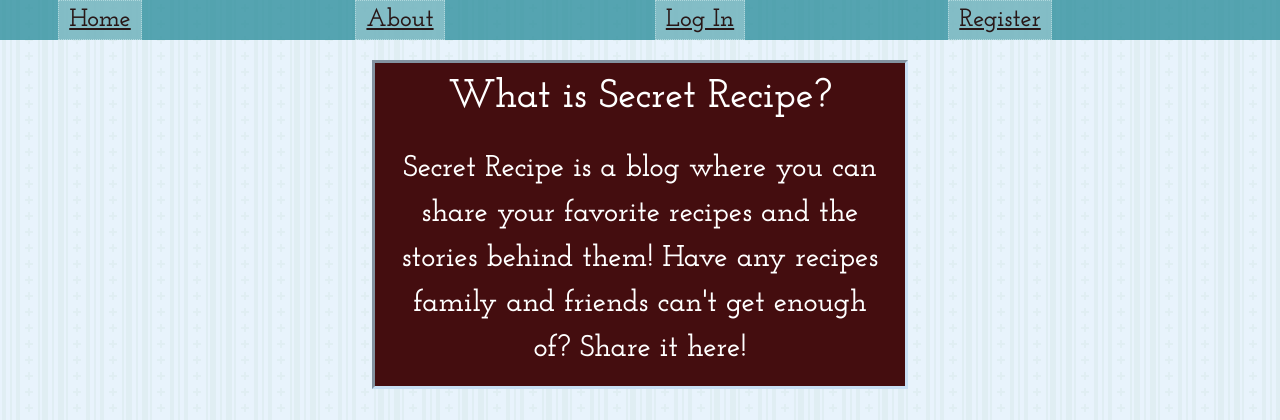
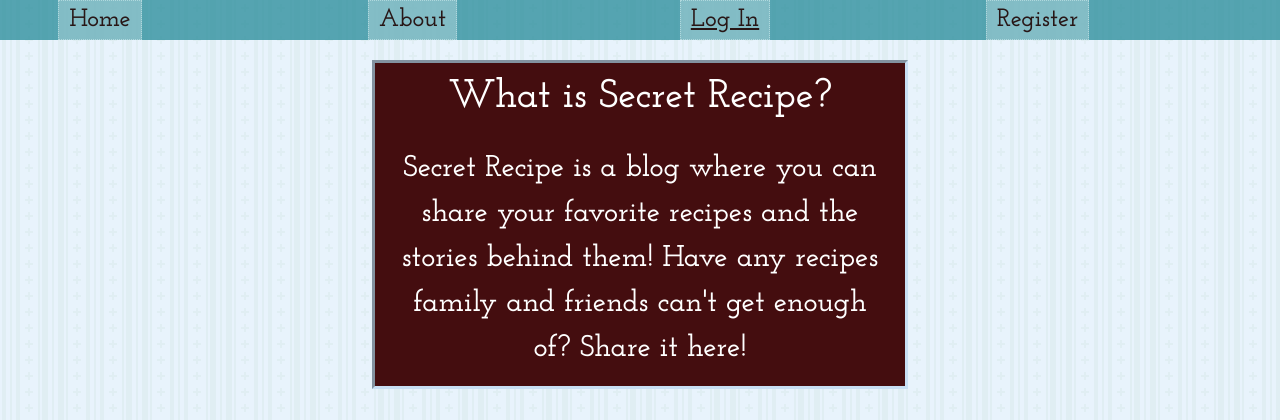
Before and after one commit to lukden/secret_recipe_blogs, a Flask app: page /info in a window 1280 px wide. Shown: the top 420 px of the page. Run offline with Flask 2, Linux system fonts and the light colour scheme; parts of the project's set-up code (start-up, migrations or seed data) failed here and were passed over.

Commit message:
redeploy

```diff
--- a/myapp/static/styles/base.css
+++ b/myapp/static/styles/base.css
@@ -5,8 +5,9 @@
   display: grid;
   grid-template-columns: 200px 200px 200px 200px 200px;
   grid-area: auto;
-  gap: 100px;
+  gap: 4.5em;
   text-align: center;
+  margin: auto;
 }
 
 .nav-link {
@@ -17,3 +18,7 @@
   margin: auto;
 
 }
+
+.nav-btn {
+  text-decoration: none;
+}
--- a/myapp/static/styles/index.css
+++ b/myapp/static/styles/index.css
@@ -18,6 +18,8 @@ body {
   border-color: rgb(5, 34, 34);
   opacity: 90%;
 }
+
+
 
 .card-body {
   display: grid;
@@ -144,3 +146,17 @@ a:hover {
   border: 1mm inset;
   border-color: rgb(200, 223, 244);
 }
+
+.user-container {
+  background-color: #ffffffca;
+  text-align: center;
+  margin: auto;
+  margin-top: 20px;
+  margin-bottom: 20px;
+  padding: 10px;
+  padding-bottom: 0px;
+  width: 50%;
+  border: 0.6mm groove;
+  border-radius: 2%;
+  border-color: rgb(5, 34, 34);
+}
--- a/myapp/templates/base.html
+++ b/myapp/templates/base.html
@@ -7,6 +7,7 @@
     <link rel="preconnect" href="https://fonts.googleapis.com">
     <link rel="preconnect" href="https://fonts.gstatic.com" crossorigin>
     <link href="https://fonts.googleapis.com/css2?family=Caveat:wght@400;700&family=Josefin+Slab:wght@600&display=swap" rel="stylesheet">
+    <link rel="icon" sizes="32x32" href=""
     <meta charset="UTF-8">
     <meta http-equiv="X-UA-Compatible" content="IE=edge">
     <meta name="viewport" content="width=device-width, initial-scale=1.0">
@@ -15,28 +16,28 @@
 <body>
     <ul class="nav">
         <li class="nav-link">
-            <a href="{{url_for('core.index')}}">Home</a>
+            <a href="{{url_for('core.index')}}" class="nav-btn">Home</a>
         </li>
         <li class="nav-link">
-            <a href="{{url_for('core.info')}}">About</a>
+            <a href="{{url_for('core.info')}}" class="nav-btn">About</a>
         </li>
 
         {% if current_user.is_authenticated %}
         <li class="nav-link">
-            <a href="{{url_for('users.logout')}}">Log Out</a>
+            <a href="{{url_for('users.logout')}}" class="nav-btn">Log Out</a>
         </li>
         <li class="nav-link">
-            <a href="{{url_for('users.account')}}">Account</a>
+            <a href="{{url_for('users.account')}}" class="nav-btn">Account</a>
         </li>
         <li class="nav-link">
-            <a href="{{url_for('recipe_posts.create_recipe')}}">Create Recipe</a>
+            <a href="{{url_for('recipe_posts.create_recipe')}}" class="nav-btn">Create Recipe</a>
         </li>
         {% else %}
         <li class="nav-link">
             <a href="{{url_for('users.login')}}">Log In</a>
         </li>
         <li class="nav-link">
-            <a href="{{url_for('users.register')}}">Register</a>
+            <a href="{{url_for('users.register')}}" class="nav-btn">Register</a>
         </li>
         {% endif %}
     </ul>
```
Also changed, not shown: myapp/templates/user_recipe_posts.html (+9 -2 lines), README.md, myapp/static/images/android-chrome-512x512.png (added).
